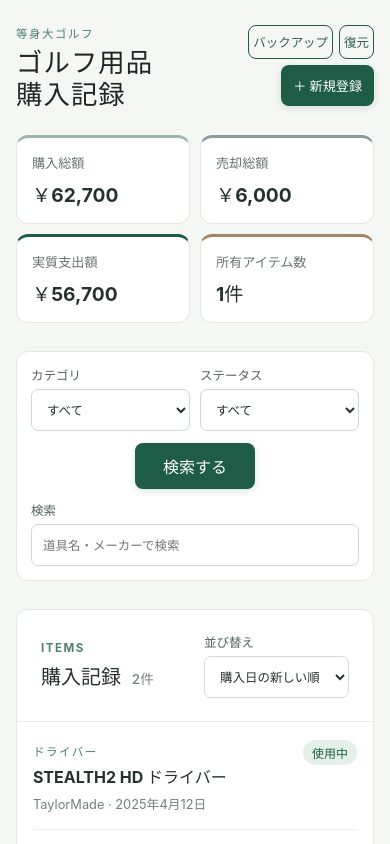
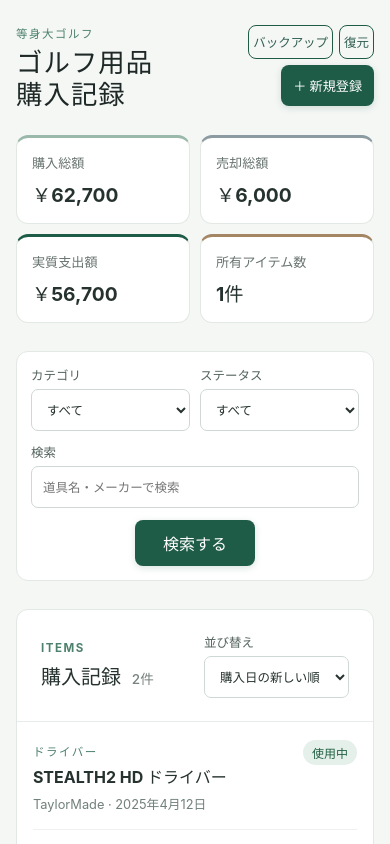
Before and after one commit to toushindaigolf/golf-equipment-ledger, a React (Vite) app: page / in a window 390 px wide. Shown: the top 844 px of the page. Built offline with nearby package versions, Linux system fonts and the light colour scheme.

Commit message:
Place mobile search button below search input

```diff
--- a/src/styles/global.css
+++ b/src/styles/global.css
@@ -26,6 +26,6 @@
 .status-filter{grid-area:status}
 .controls .search-button{grid-area:search-button;justify-self:center}
 @media(max-width:760px){
-  .controls{grid-template-columns:1fr 1fr;grid-template-areas:"category status" "search-button search-button" "search search";padding:14px}
+  .controls{grid-template-columns:1fr 1fr;grid-template-areas:"category status" "search search" "search-button search-button";padding:14px}
   .controls .search-button{width:max-content}
 }
```
